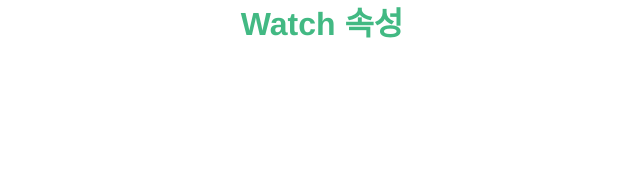
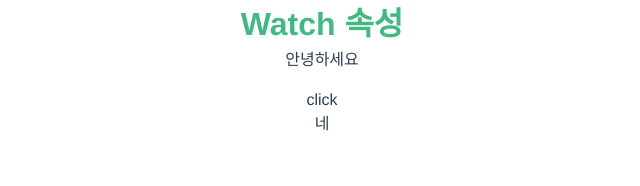
Before and after one commit to kyeongmin21/eventbus-todo, a Vue app: page /watch in a window 1280 px wide. Shown: the top 186 px of the page, without its empty margins (318-958 px from the left). Built offline with nearby package versions, Linux system fonts and the light colour scheme.

Commit message:
watched 속성

```diff
--- a/src/views/Watch.vue
+++ b/src/views/Watch.vue
@@ -1,7 +1,9 @@
 <template>
   <div>
     <h1>Watch 속성</h1>
-
+    <p>{{ message }}</p>
+    <button @click="changeMessage">click</button>
+    <p>{{ update }}</p>
   </div>
 </template>
 
@@ -9,8 +11,20 @@
 export default {
   data() {
     return {
-
+      message: '안녕하세요',
+      update: '네',
     };
+  },
+  methods: {
+    changeMessage() {
+      this.message = '안녕히가세요'
+    }
+  },
+  watch: {
+    message(newVal, oldVal) {
+      console.log(newVal, oldVal); // 안녕히가세요 , 안녕하세요
+      this.update = '아니오'
+    }
   },
 
 };
```
